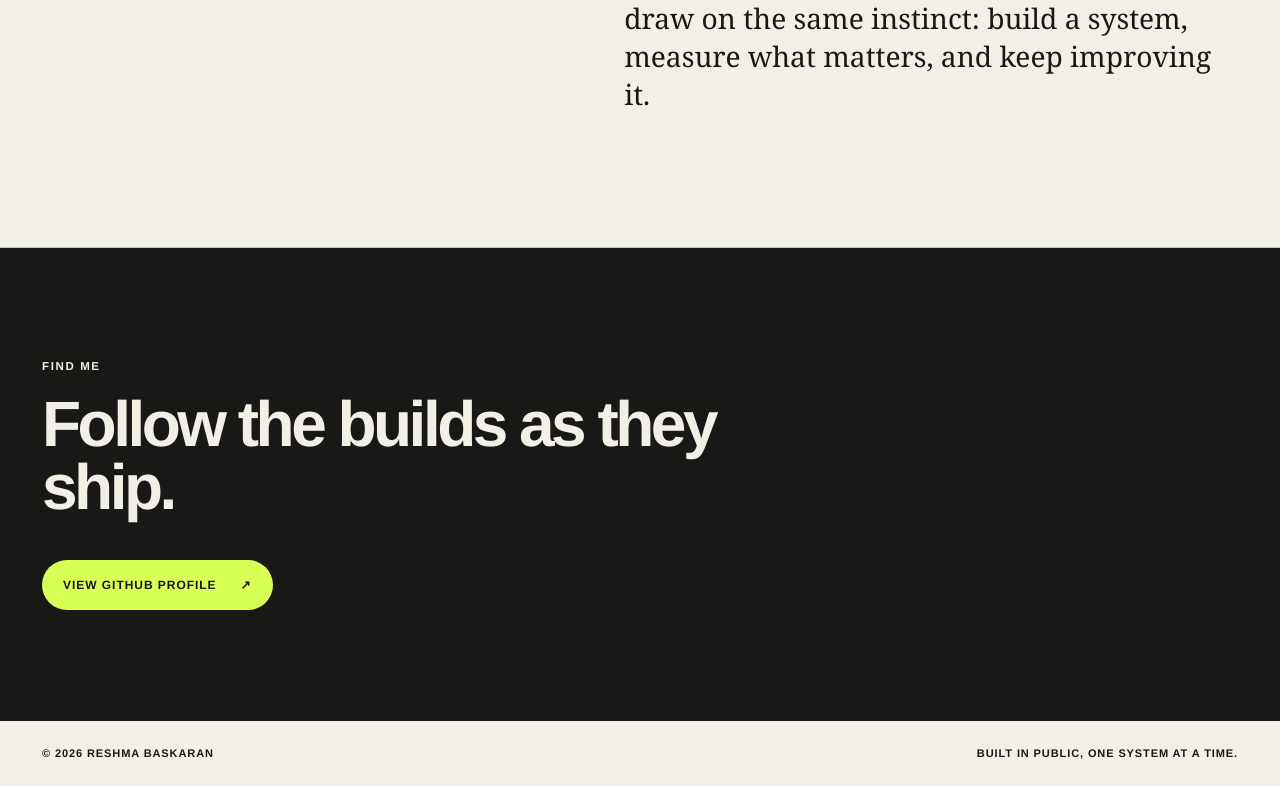
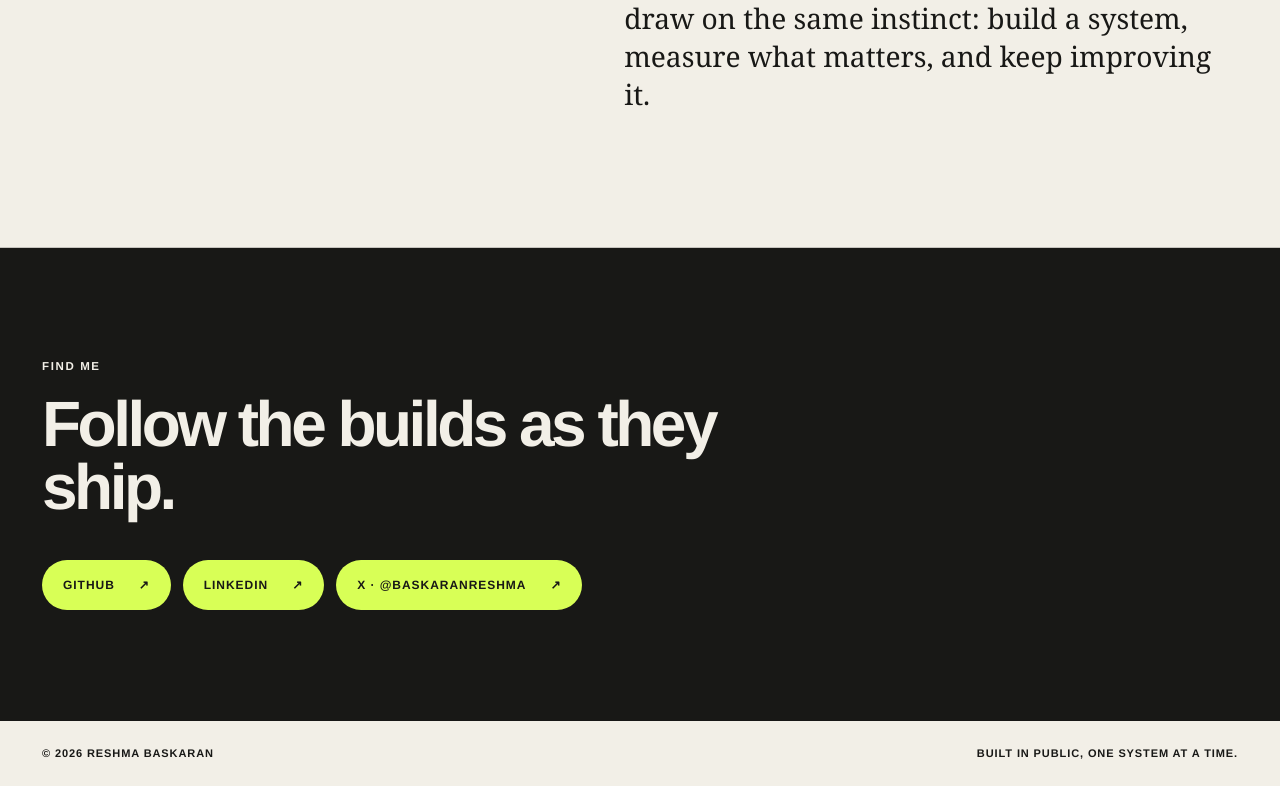
Before and after one commit to reshma-baskaran/reshma.baskaran, a Next.js app: page / in a window 1280 px wide. Shown: the part 2338-3124 px from the top of the page. Built offline with nearby package versions, Linux system fonts and the light colour scheme.

Commit message:
Add LinkedIn and X profile links

```diff
--- a/app/globals.css
+++ b/app/globals.css
@@ -366,6 +366,12 @@ a {
   max-width: 780px;
 }
 
+.contact-links {
+  display: flex;
+  flex-wrap: wrap;
+  gap: 12px;
+}
+
 .button-link {
   align-items: center;
   background: var(--acid);
--- a/app/page.tsx
+++ b/app/page.tsx
@@ -139,14 +139,32 @@ export default function Home() {
       <section className="contact-section">
         <p className="eyebrow">Find me</p>
         <h2>Follow the builds as they ship.</h2>
+        <div className="contact-links">
           <a
             className="button-link"
             href="https://github.com/reshma-baskaran"
             target="_blank"
             rel="noreferrer"
           >
-          View GitHub profile <span aria-hidden="true">↗</span>
+            GitHub <span aria-hidden="true">↗</span>
           </a>
+          <a
+            className="button-link"
+            href="https://www.linkedin.com/in/reshma-baskaran"
+            target="_blank"
+            rel="noreferrer"
+          >
+            LinkedIn <span aria-hidden="true">↗</span>
+          </a>
+          <a
+            className="button-link"
+            href="https://x.com/BaskaranReshma"
+            target="_blank"
+            rel="noreferrer"
+          >
+            X · @BaskaranReshma <span aria-hidden="true">↗</span>
+          </a>
+        </div>
       </section>
 
       <footer>
```
Lines whose indentation alone changed are shown as unchanged.
